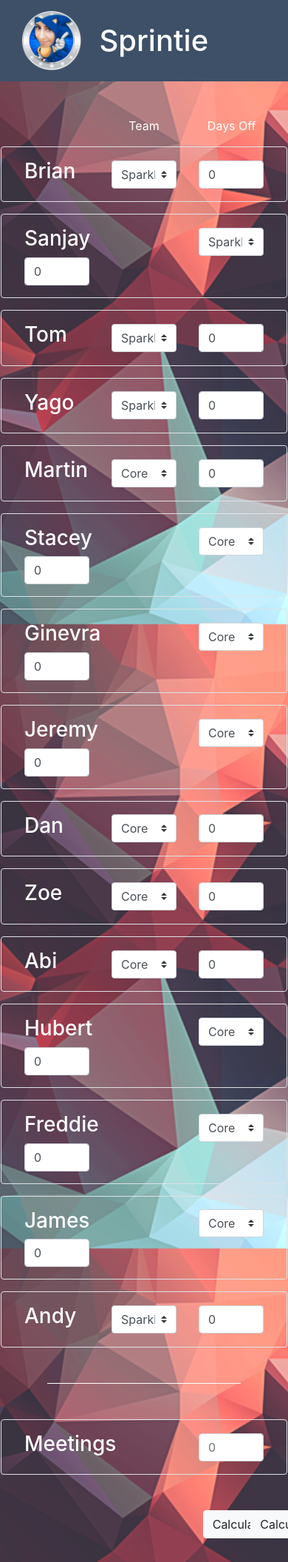
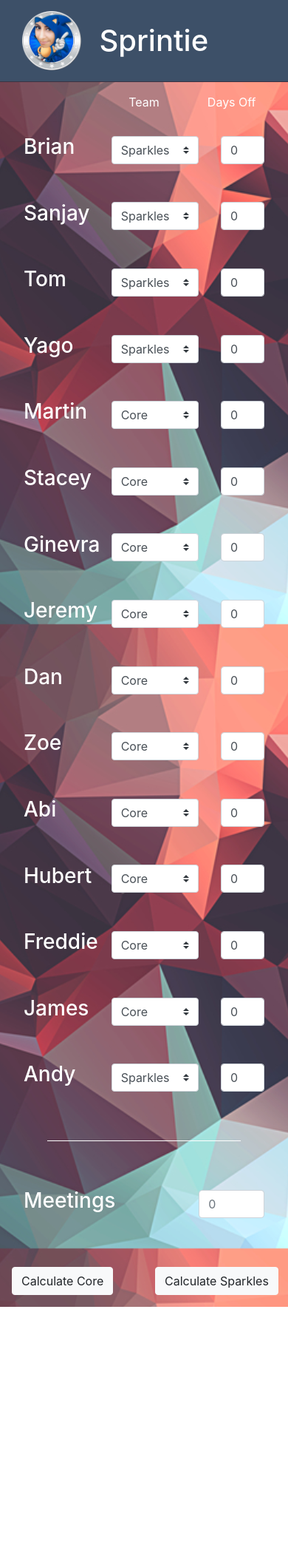
Before and after one commit to sanjsanj/sprint-calc-ui, a PHP site: page /index.html in a window 390 px wide; the page is wider, and only the part inside the window is pictured. Shown: that part at 74% size. After the commit the page ends 1767 px from the top of that part, so only its background shows below. Run offline with PHP 8.4, Linux system fonts and the light colour scheme.

Commit message:
Fix on mobile

```diff
--- a/index.html
+++ b/index.html
@@ -10,7 +10,7 @@
   <script type="module" src="main.js"></script>
 </head>
 <body>
-  <header>
+  <header class="fixed-top">
     <div class="container">
       <img src="./assets/sprintie.png" alt="sprintie logo" />
       <h1>Sprintie</h1>
@@ -26,21 +26,21 @@
 
       </div>
       <hr class="m-5">
-      <div class="row align-items-center border rounded p-3 mb-3">
+      <div class="row align-items-center border no-border-sm rounded p-3 mb-3">
         <div class="col h3">Meetings</div>
         <div class="person__days text-center col-4 col-md-2">
           <input class="form-control js-meetings" type="number" placeholder="0" step=".5" min="0" max="50">
         </div>
       </div>
       <div class="row mt-5 justify-content-end">
-        <div class="col-2">
+        <div class="col-6 col-md-2">
             <button type="button" class="btn btn-light btn-core">Calculate Core</button>
         </div>
-        <div class="col-2">
+        <div class="col-6 col-md-2">
             <button type="button" class="btn btn-light btn-sparkles">Calculate Sparkles</button>
         </div>
       </div>
-  </form>
+    </form>
   </div>
 </body>
 </html>
--- a/main.css
+++ b/main.css
@@ -10,6 +10,7 @@ body {
 
 header {
   background-color: #3D5068;
+  border-bottom: 1px solid #3D3343;
   padding: 15px;
 }
 
@@ -26,9 +27,15 @@ header h1 {
 }
 
 .main {
-  padding: 2em 1em;
+  padding: 110px 1em 1em;
 }
 
 hr {
   border-color: #fff;
 }
+
+@media (max-width: 576px) {
+  .no-border-sm {
+    border: 0 !important;
+  }
+}
--- a/main.js
+++ b/main.js
@@ -5,14 +5,14 @@ const calculateBtn = document.querySelector(".btn-sparkles");
 
 const createElement = person => {
   let personElement = document.createElement("div");
-  personElement.className = "row align-items-center border rounded p-3 mb-3";
+  personElement.className = "row align-items-center border no-border-sm rounded p-3 mb-3";
 
   let nameElement = document.createElement("div");
-  nameElement.className = "person__name col h3";
+  nameElement.className = "person__name col-4 col-md-8 h3";
   nameElement.innerHTML = person.name;
 
   let teamElement = document.createElement("div");
-  teamElement.className = "person__team text-center col-4 col-md-2";
+  teamElement.className = "person__team text-center col-5 col-md-2";
 
   let teamSelect = document.createElement("select");
   teamSelect.className = "custom-select";
@@ -29,7 +29,7 @@ const createElement = person => {
   teamSelect.add(option2);
 
   let dayElement = document.createElement("div");
-  dayElement.className = "person__days text-center col-4 col-md-2";
+  dayElement.className = "person__days text-center col-3 col-md-2";
   let dayInput = document.createElement("input");
   dayInput.className = "form-control js-person-days";
   dayInput.type = "number";
```
